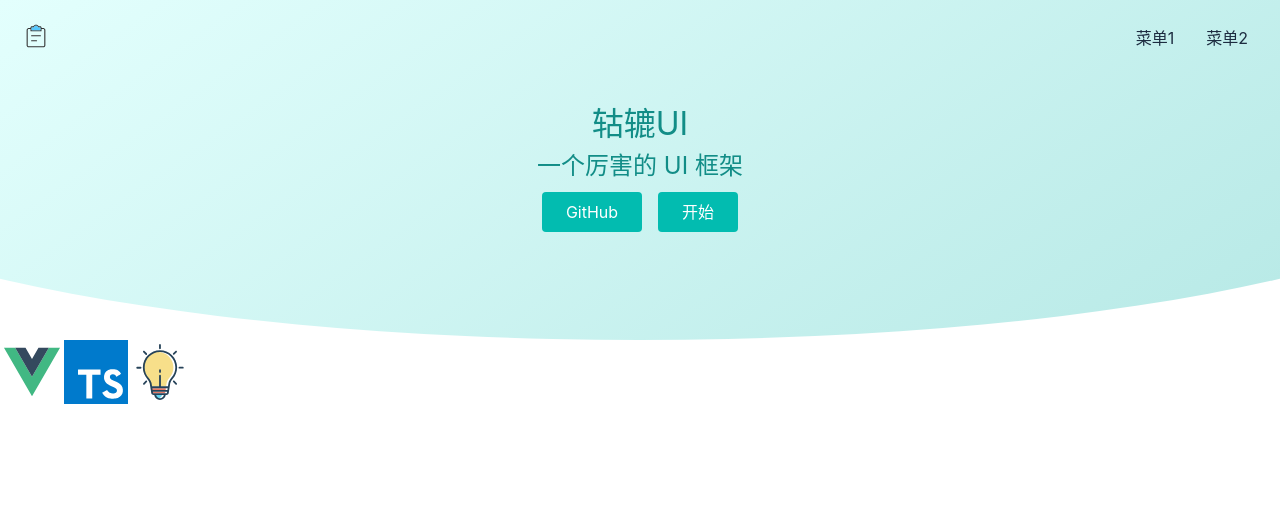
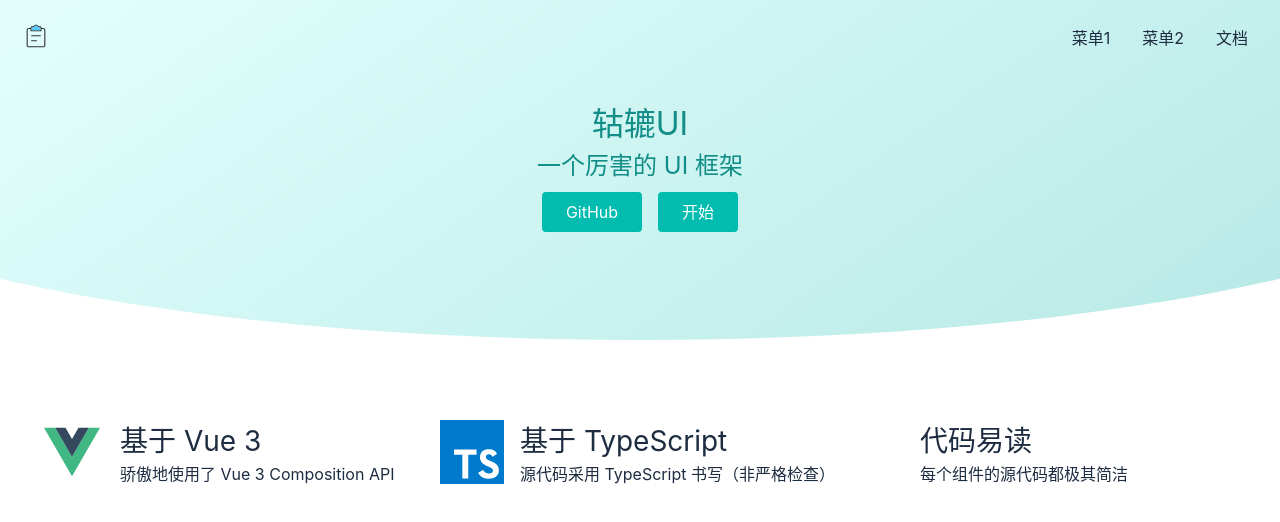
Before and after one commit to wangzhou7/lunzi-ui-2, a Vue app: page /#/ in a window 1280 px wide. Shown: the top 522 px of the page. Built offline with nearby package versions, Linux system fonts and the light colour scheme.

Commit message:
更新切换按钮的样式

```diff
--- a/src/components/Topnav.vue
+++ b/src/components/Topnav.vue
@@ -5,14 +5,25 @@
     <ul class="menu">
       <li>菜单1</li>
       <li>菜单2</li>
+      <li>
+        <router-link to="/doc">文档</router-link>
+      </li>
     </ul>
-    <span class="toggleAside" @click="toggleMenu"></span>
+    <svg v-if="toggleMenuButtonVisible"
+    class="toggleAside" @click="toggleMenu"><use xlink:href="#icon-menu"></use>
+    </svg>
   </div>
 </template>
 
 <script lang="ts">
 import { inject, Ref } from "vue";
 export default {
+  props: {
+    toggleMenuButtonVisible:{
+      tpye: Boolean,
+      default :false
+    }
+  },
   setup() {
     const visible = inject<Ref<boolean>>("menuvisible");         // get
     // console.log('topnav 获取的 menuvisible 为：'+ menuvisible.value)
@@ -57,11 +68,10 @@ $color:#128d87;
     }
   }
   > .toggleAside{
-    width: 24px;
-    height: 24px;
-    background: red;
+    width: 32px;
+    height: 32px;
     position: absolute;
-    left: 16px;
+    left: 12px;
     top: 50%;
     transform: translateY(-50%);
     display: none;
--- a/src/views/Doc.vue
+++ b/src/views/Doc.vue
@@ -13,7 +13,7 @@ export default {
 
 <template>
     <div class="layout">
-        <Topnav class="nav" />
+        <Topnav :toggleMenuButtonVisible="true" class="nav" />
         <div class="content">
             <aside v-if="visible">
                 <h2>组件列表</h2>
--- a/src/views/Home.vue
+++ b/src/views/Home.vue
@@ -12,17 +12,29 @@
       </div>
     </div>
     <div class="features">
-      <svg class="icon">
+      <ul>
+        <li>
+          <svg>
             <use xlink:href="#icon-Vue"></use>
           </svg>
-
-    <svg class="icon">
+          <h3>基于 Vue 3</h3>
+          <p>骄傲地使用了 Vue 3 Composition API</p>
+        </li>
+        <li>
+          <svg>
             <use xlink:href="#icon-typescript"></use>
           </svg>
-
-    <svg class="icon">
-      <use xlink:href="#icon-dengpao"></use>
+          <h3>基于 TypeScript </h3>
+          <p>源代码采用 TypeScript 书写（非严格检查）</p>
+        </li>
+        <li>
+          <svg>
+            <use xlink:href="#icon-light"></use>
           </svg>
+          <h3>代码易读</h3>
+          <p>每个组件的源代码都极其简洁</p>
+        </li>
+      </ul>
     </div>
 
   </div>
@@ -46,10 +58,50 @@ $color: #128d87;
   // border-bottom-left-radius: 50% 40px;
   // border-bottom-right-radius: 50%  40px;
 }
-.features{
-  > svg {
+
+.features {
+  margin: 64px auto;
+  width: 400px;
+
+  @media (min-width: 800px) {
+    width: 800px;
+  }
+
+  @media (min-width: 1200px) {
+    width: 1200px;
+  }
+
+  >ul {
+    display: flex;
+    flex-wrap: wrap;
+
+    >li {
+      width: 400px;
+      margin: 16px 0;
+      display: grid;
+      justify-content: start;
+      align-content: space-between;
+      grid-template-areas:
+        "icon title"
+        "icon text";
+      grid-template-columns: 80px auto;
+      grid-template-rows: 1fr auto;
+
+      >svg {
+        grid-area: icon;
         width: 64px;
         height: 64px;
+      }
+
+      >h3 {
+        grid-area: title;
+        font-size: 28px;
+      }
+
+      >p {
+        grid-area: text
+      }
+    }
   }
 }
 
```
Also changed, not shown: src/lib/svg.js. Lines whose indentation alone changed are shown as unchanged.
